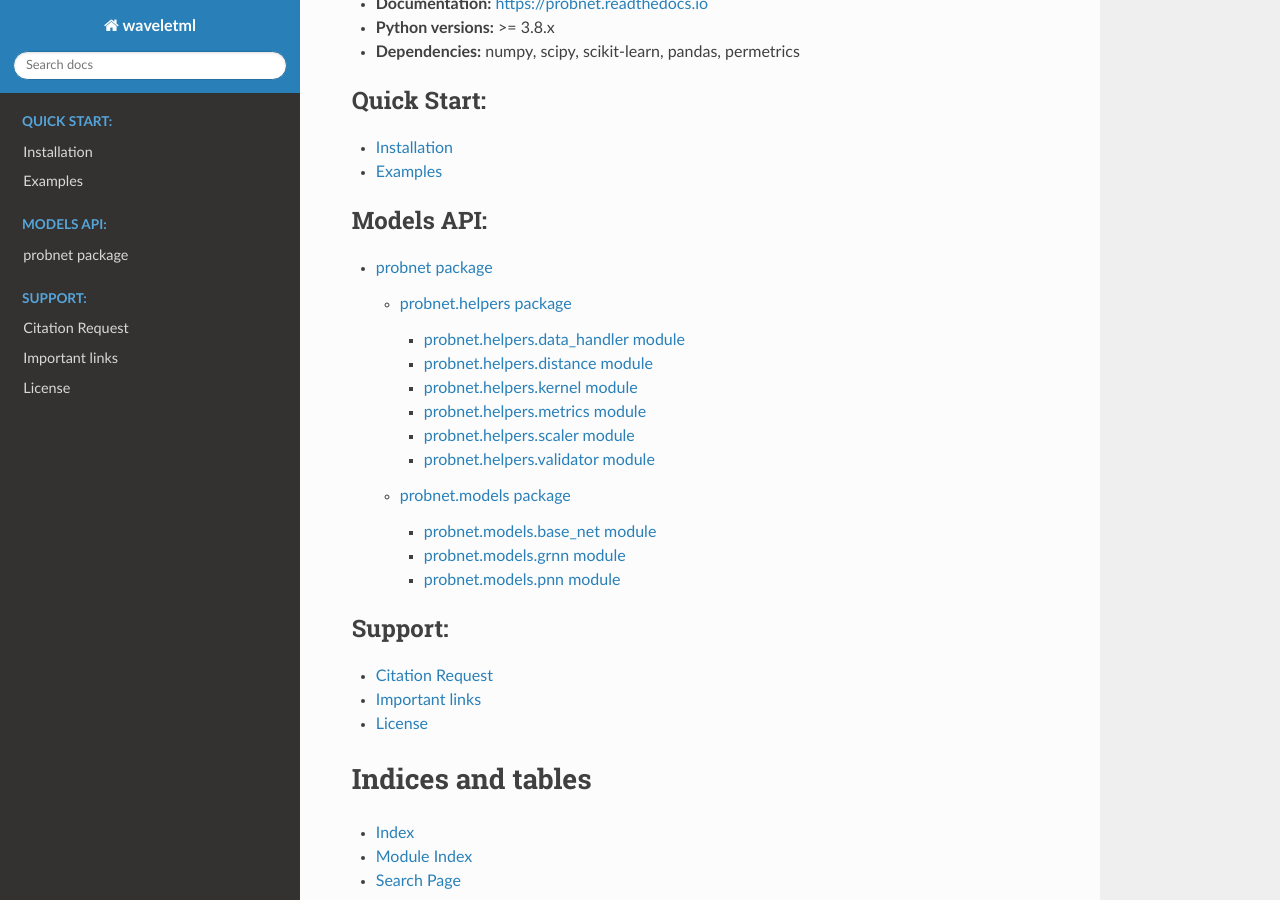
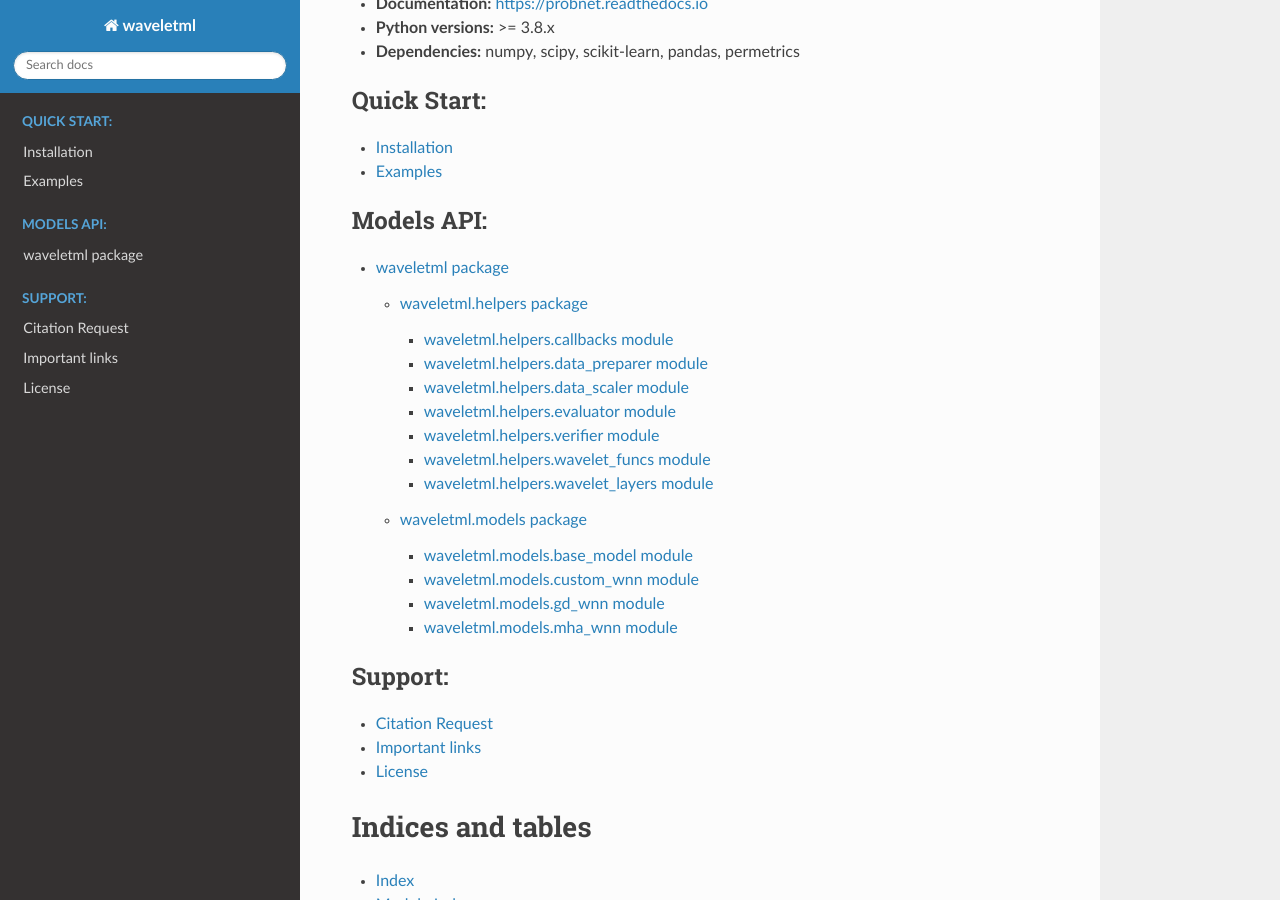
Before and after one commit to thieu1995/WaveletML, a Sphinx documentation site: the page built from docs/source/index.rst, in a window 1280 px wide and 900 px high, scrolled down 496 px. Built offline with Sphinx 7.4.7 and the Read the Docs theme 3.1.0, drawn with Linux system fonts in a browser that asks for light colours.

Commit message:
Add docs

```diff
--- a/docs/source/index.rst
+++ b/docs/source/index.rst
@@ -62,7 +62,7 @@ supervised learning applications.
    :maxdepth: 4
    :caption: Models API:
 
-   pages/probnet.rst
+   pages/waveletml.rst
 
 .. toctree::
    :maxdepth: 4
--- a/docs/source/pages/probnet.helpers.rst
+++ /dev/null
@@ -1,51 +0,0 @@
-probnet.helpers package
-=======================
-
-
-probnet.helpers.data\_handler module
-------------------------------------
-
-.. automodule:: probnet.helpers.data_handler
-   :members:
-   :undoc-members:
-   :show-inheritance:
-
-probnet.helpers.distance module
--------------------------------
-
-.. automodule:: probnet.helpers.distance
-   :members:
-   :undoc-members:
-   :show-inheritance:
-
-probnet.helpers.kernel module
------------------------------
-
-.. automodule:: probnet.helpers.kernel
-   :members:
-   :undoc-members:
-   :show-inheritance:
-
-probnet.helpers.metrics module
-------------------------------
-
-.. automodule:: probnet.helpers.metrics
-   :members:
-   :undoc-members:
-   :show-inheritance:
-
-probnet.helpers.scaler module
------------------------------
-
-.. automodule:: probnet.helpers.scaler
-   :members:
-   :undoc-members:
-   :show-inheritance:
-
-probnet.helpers.validator module
---------------------------------
-
-.. automodule:: probnet.helpers.validator
-   :members:
-   :undoc-members:
-   :show-inheritance:
--- a/docs/source/pages/probnet.models.rst
+++ /dev/null
@@ -1,26 +0,0 @@
-probnet.models package
-======================
-
-probnet.models.base\_net module
--------------------------------
-
-.. automodule:: probnet.models.base_net
-   :members:
-   :undoc-members:
-   :show-inheritance:
-
-probnet.models.grnn module
---------------------------
-
-.. automodule:: probnet.models.grnn
-   :members:
-   :undoc-members:
-   :show-inheritance:
-
-probnet.models.pnn module
--------------------------
-
-.. automodule:: probnet.models.pnn
-   :members:
-   :undoc-members:
-   :show-inheritance:
--- a/docs/source/pages/probnet.rst
+++ /dev/null
@@ -1,8 +0,0 @@
-probnet package
-===============
-
-.. toctree::
-   :maxdepth: 4
-
-   probnet.helpers
-   probnet.models
--- /dev/null
+++ b/docs/source/pages/waveletml.helpers.rst
@@ -0,0 +1,59 @@
+waveletml.helpers package
+=========================
+
+
+waveletml.helpers.callbacks module
+----------------------------------
+
+.. automodule:: waveletml.helpers.callbacks
+   :members:
+   :undoc-members:
+   :show-inheritance:
+
+waveletml.helpers.data\_preparer module
+---------------------------------------
+
+.. automodule:: waveletml.helpers.data_preparer
+   :members:
+   :undoc-members:
+   :show-inheritance:
+
+waveletml.helpers.data\_scaler module
+-------------------------------------
+
+.. automodule:: waveletml.helpers.data_scaler
+   :members:
+   :undoc-members:
+   :show-inheritance:
+
+waveletml.helpers.evaluator module
+----------------------------------
+
+.. automodule:: waveletml.helpers.evaluator
+   :members:
+   :undoc-members:
+   :show-inheritance:
+
+waveletml.helpers.verifier module
+---------------------------------
+
+.. automodule:: waveletml.helpers.verifier
+   :members:
+   :undoc-members:
+   :show-inheritance:
+
+waveletml.helpers.wavelet\_funcs module
+---------------------------------------
+
+.. automodule:: waveletml.helpers.wavelet_funcs
+   :members:
+   :undoc-members:
+   :show-inheritance:
+
+waveletml.helpers.wavelet\_layers module
+----------------------------------------
+
+.. automodule:: waveletml.helpers.wavelet_layers
+   :members:
+   :undoc-members:
+   :show-inheritance:
--- /dev/null
+++ b/docs/source/pages/waveletml.models.rst
@@ -0,0 +1,35 @@
+waveletml.models package
+========================
+
+
+waveletml.models.base\_model module
+-----------------------------------
+
+.. automodule:: waveletml.models.base_model
+   :members:
+   :undoc-members:
+   :show-inheritance:
+
+waveletml.models.custom\_wnn module
+-----------------------------------
+
+.. automodule:: waveletml.models.custom_wnn
+   :members:
+   :undoc-members:
+   :show-inheritance:
+
+waveletml.models.gd\_wnn module
+-------------------------------
+
+.. automodule:: waveletml.models.gd_wnn
+   :members:
+   :undoc-members:
+   :show-inheritance:
+
+waveletml.models.mha\_wnn module
+--------------------------------
+
+.. automodule:: waveletml.models.mha_wnn
+   :members:
+   :undoc-members:
+   :show-inheritance:
--- /dev/null
+++ b/docs/source/pages/waveletml.rst
@@ -0,0 +1,9 @@
+waveletml package
+=================
+
+
+.. toctree::
+   :maxdepth: 4
+
+   waveletml.helpers
+   waveletml.models
```
